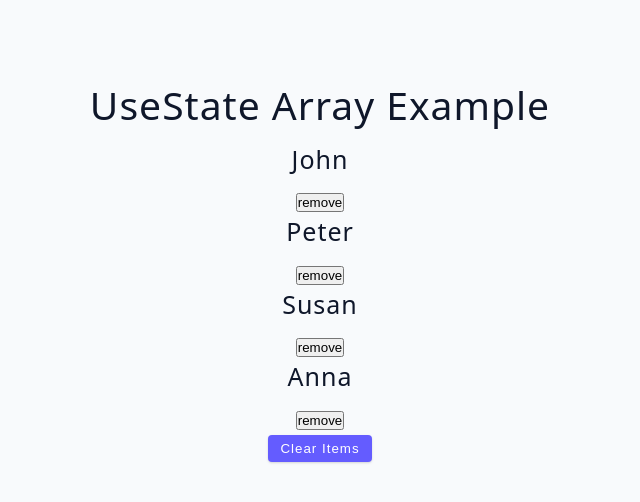
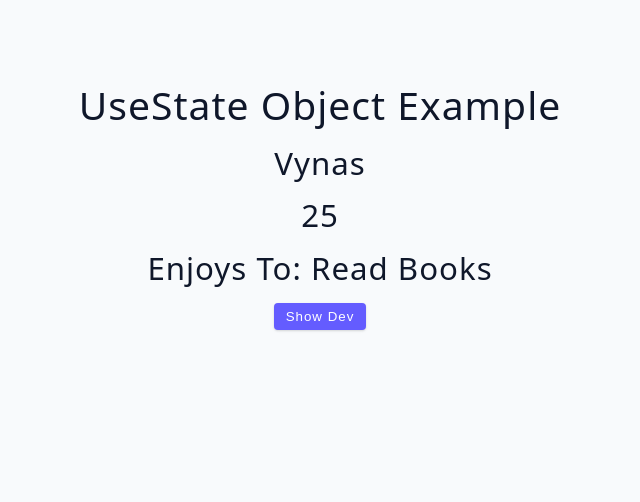
Before and after one commit to BousninaHamda/react-hooks, a React (Vite) app: page / in a window 1280 px wide. Shown: the top 502 px of the page, without its empty margins (320-960 px from the left). Built offline with nearby package versions, Linux system fonts and the light colour scheme.

Commit message:
useState with Objects

```diff
--- a/src/App.jsx
+++ b/src/App.jsx
@@ -1,9 +1,9 @@
-import UseStateArray from "./hooks/01-useState/02-useState-array";
+import UseStateObject from "./hooks/01-useState/03-useState-object";
 
 function App() {
   return (
     <div className="container">
-      <UseStateArray />
+      <UseStateObject />
     </div>
   );
 }
--- /dev/null
+++ b/src/hooks/01-useState/03-useState-object.jsx
@@ -0,0 +1,29 @@
+import { useState } from "react";
+
+function UseStateObject() {
+  const [person, setPerson] = useState({
+    name: "vynas",
+    age: 25,
+    hobby: "read books",
+  });
+  const displayPerson = () => {
+    // setPerson({
+    //   name: "dev",
+    //   age: 26,
+    //   hobby: "travel",
+    // });
+    setPerson({ ...person, name: "dev" });
+  };
+  return (
+    <>
+      <h2>UseState Object Example</h2>
+      <h3>{person.name}</h3>
+      <h3>{person.age}</h3>
+      <h3>Enjoys To: {person.hobby}</h3>
+      <button type="button" className="btn" onClick={displayPerson}>
+        Show Dev
+      </button>
+    </>
+  );
+}
+export default UseStateObject;
```
